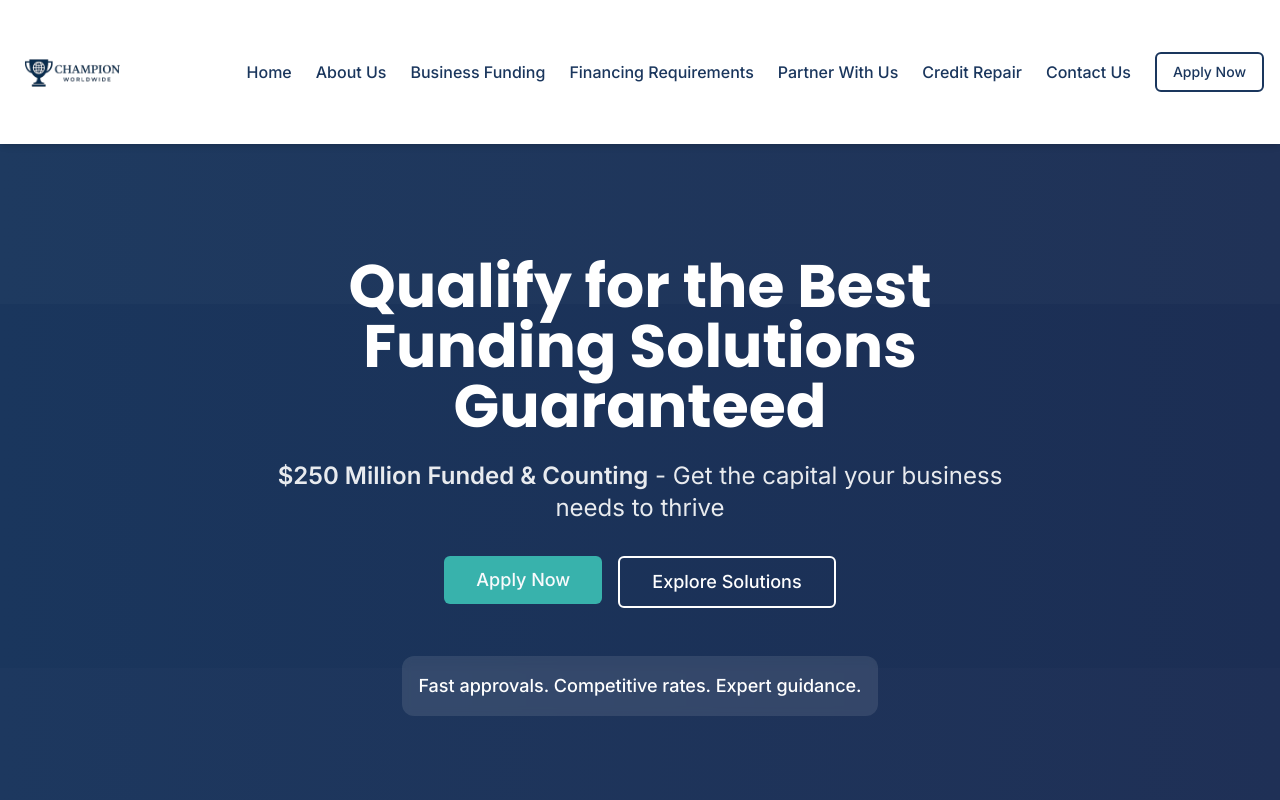
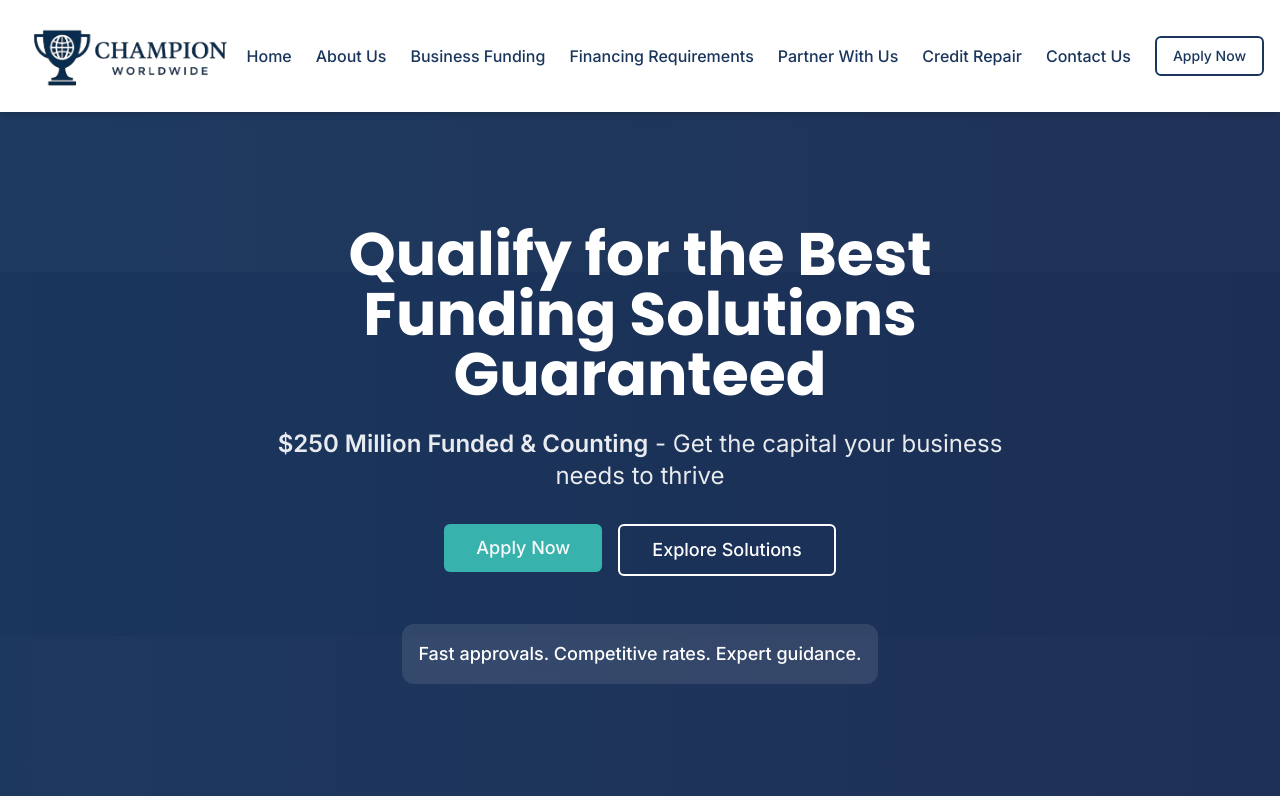
Before and after one commit to mrshehzad1/funding-champs-website-ai-21, a React (Vite) app: page / in a window 1280 px wide. Shown: the top 800 px of the page. Built offline with nearby package versions, Linux system fonts and the light colour scheme.

Commit message:
Fix: Update header logo
Update the header logo to use a cropped image.

```diff
--- a/src/components/layout/Header.tsx
+++ b/src/components/layout/Header.tsx
@@ -12,9 +12,9 @@ const Header = () => {
       <div className="container mx-auto px-4 py-4 flex justify-between items-center">
         <Link to="/" className="flex items-center">
           <img
-            src="/lovable-uploads/83c83de6-ffd7-413d-a4d9-5b69e5b4d573.png"
+            src="/lovable-uploads/7a6cf759-f305-440a-a2e0-6533d626603b.png"
             alt="Champion Worldwide Logo"
-            className="h-24 md:h-28 object-contain" // Increased height and added object-contain
+            className="h-16 md:h-20 object-contain" // Adjusted size for better visibility
           />
         </Link>
 
```
Also changed, not shown: public/lovable-uploads/7a6cf759-f305-440a-a2e0-6533d626603b.png (added).
